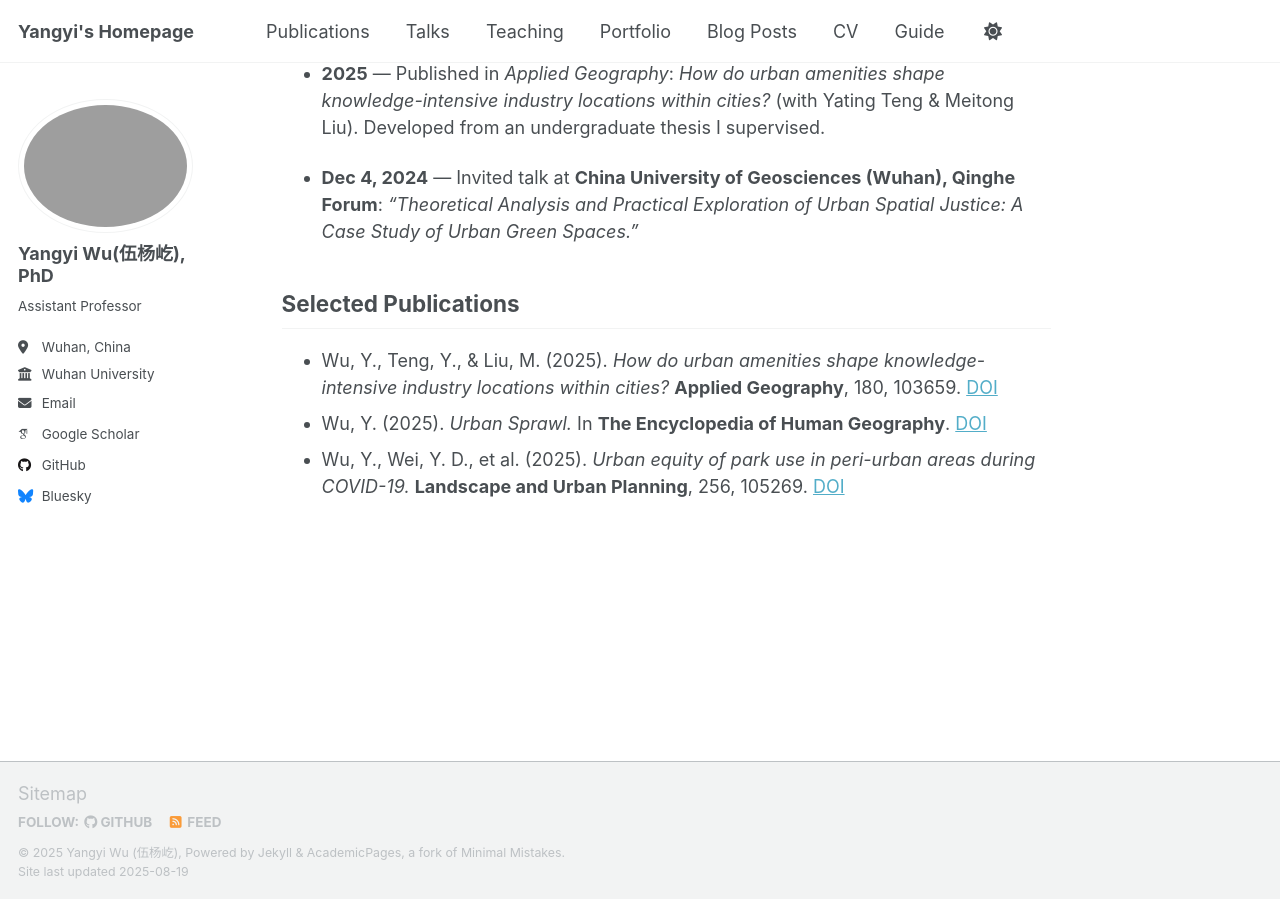
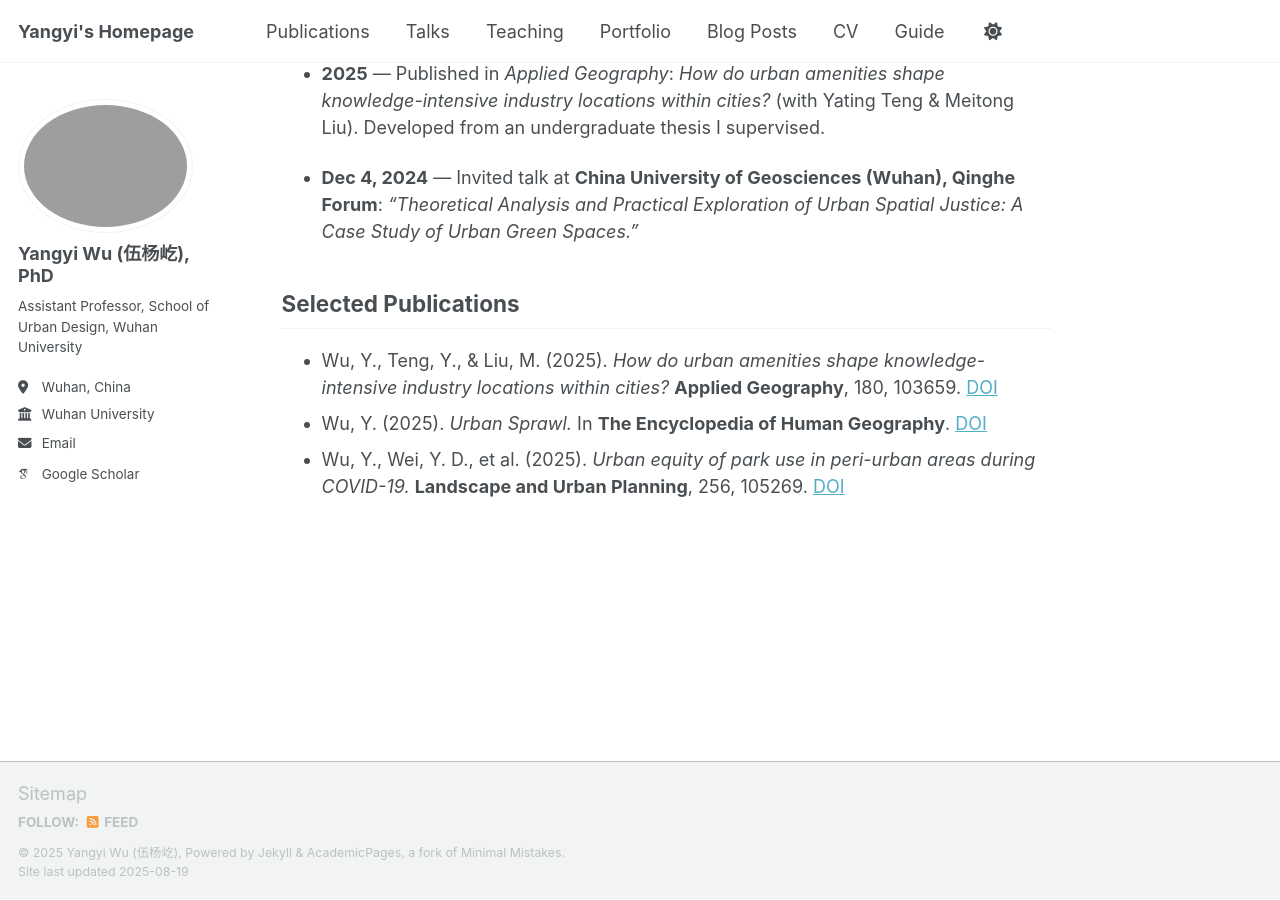
Before and after one commit to Yangyi-Wu/Yangyi-Wu.github.io, a Jekyll site: the page built from _pages/about.md, in a window 1280 px wide and 900 px high, scrolled down 1195 px. Built offline with Jekyll 4.4.1, drawn with Linux system fonts in a browser that asks for light colours; some web fonts are replaced; a script that is not in the unit is left out.

Commit message:
Update _config.yml

```diff
--- a/_config.yml
+++ b/_config.yml
@@ -23,9 +23,9 @@ repository               : "academicpages/academicpages.github.io"
 author:
   # Biographic information
   avatar           : "PersonalI.jpg"
-  name             : "Yangyi Wu(伍杨屹), PhD"
+  name             : "Yangyi Wu (伍杨屹), PhD"
   pronouns         : # example: "she/her"
-  bio              : "Assistant Professor"
+  bio              : "Assistant Professor, School of Urban Design, Wuhan University"
   location         : "Wuhan, China"
   employer         : "Wuhan University"
   uri              : # URL
@@ -47,13 +47,13 @@ author:
   bitbucket        : # Username - Update with your username on the site
   codepen          : # Username
   dribbble         : # Username
-  github           : "academicpages"
+  github           : #"academicpages"
   kaggle           : # Username
   stackoverflow    : # User number or user number and name (i.e., use "1" or "1/jeff-atwood")
 
   # Social media
   artstation       : # Username
-  bluesky          : "bsky.app" # Replace this with you Bluesky username
+  bluesky          : #"bsky.app" # Replace this with you Bluesky username
   facebook         : # Username
   flickr           : # Username
   foursquare       : # Username
```
